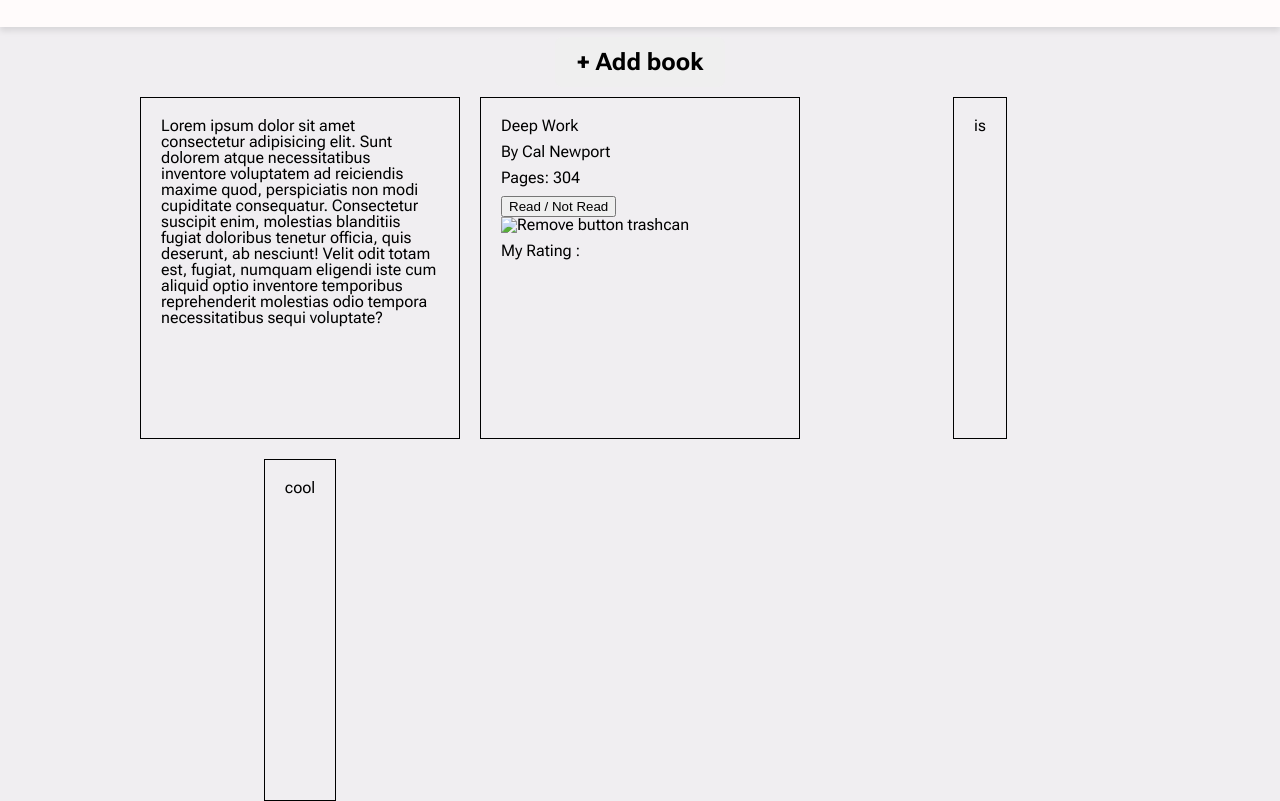
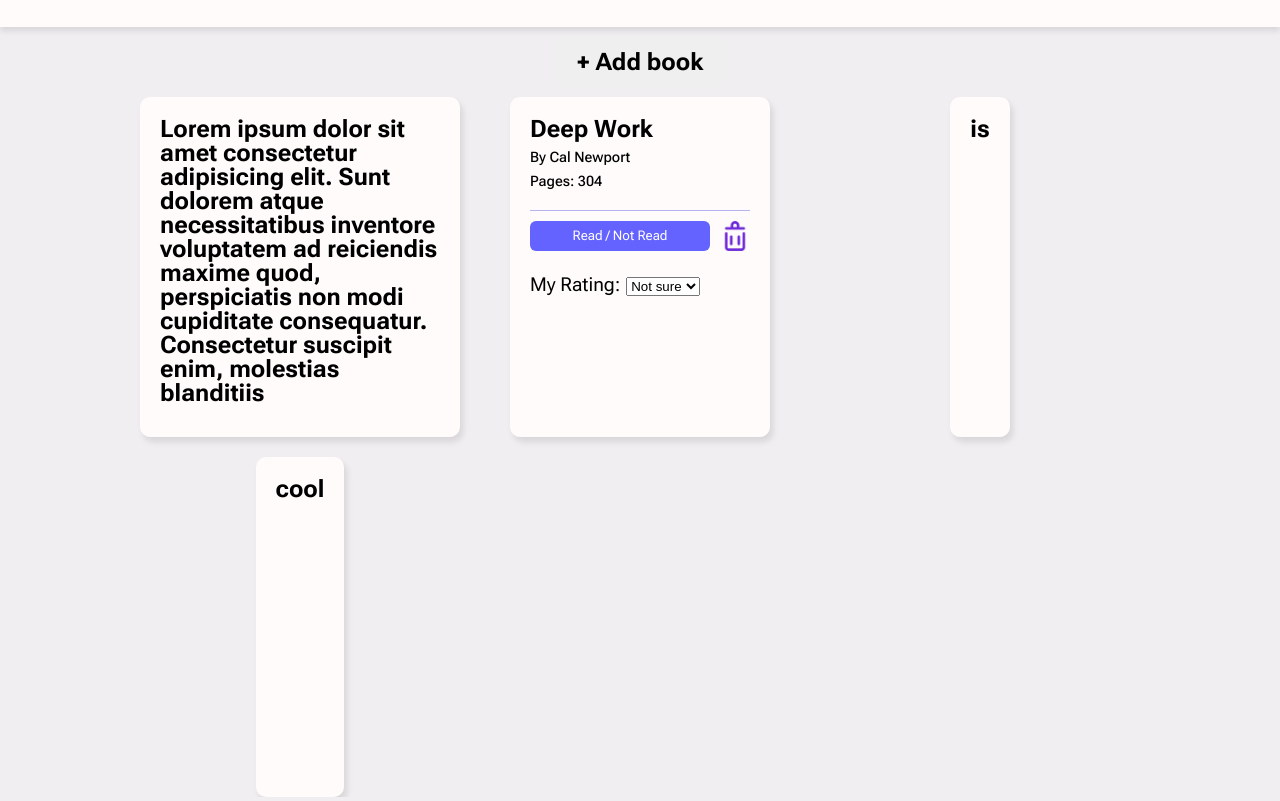
Before and after one commit to SK-2022/Library, a website: page public/index.html in a window 1280 px wide. Shown: the part 73-874 px from the top of the page. Drawn offline with Linux system fonts and the light colour scheme.

Commit message:
Add styling to book card

```diff
--- a/public/index.html
+++ b/public/index.html
@@ -29,16 +29,26 @@
     <!--Book container-->
     <main class="book-card-parent-container">
         <div class="book-card-container">
-            <div class="book-card">Lorem ipsum dolor sit amet consectetur adipisicing elit. Sunt dolorem atque necessitatibus inventore voluptatem ad reiciendis maxime quod, perspiciatis non modi cupiditate consequatur. Consectetur suscipit enim, molestias blanditiis fugiat doloribus tenetur officia, quis deserunt, ab nesciunt! Velit odit totam est, fugiat, numquam eligendi iste cum aliquid optio inventore temporibus reprehenderit molestias odio tempora necessitatibus sequi voluptate?</div>
+            <div class="book-card">Lorem ipsum dolor sit amet consectetur adipisicing elit. Sunt dolorem atque necessitatibus inventore voluptatem ad reiciendis maxime quod, perspiciatis non modi cupiditate consequatur. Consectetur suscipit enim, molestias blanditiis</div>
             <div class="book-card">
                 <div class="book-title">Deep Work</div>
                 <div class="book-author">By Cal Newport</div>
                 <div class="pages">Pages: 304</div>
                 <div class="book-card-btn-container">
                     <button class="reading-status-btn">Read / Not Read</button>
-                    <img src="#" alt="Remove button trashcan">
+                    <img class="trash-icon" src="/images/trash-icon.png" alt="Remove button trashcan">
                 </div>
-                <div class="book-rating">My Rating : </div>
+                <div class="my-rating-container">
+                    <label for="my-rating" class="book-rating">My Rating:</label>
+                    <select name="my-rating" id="my-rating">
+                        <option value="not sure ">Not sure </option>
+                        <option value="terrible">Terrible</option>
+                        <option value="bad">Bad</option>
+                        <option value="ok">OK</option>
+                        <option value="good">Good</option>
+                        <option value="amazing">Amazing</option>
+                    </select>
+                </div>
             </div>
             <div class="book-card">is</div>
             <div class="book-card">cool</div>
--- a/style.css
+++ b/style.css
@@ -140,8 +140,54 @@ body {
 	gap: 10px;
 	padding: 20px;
 	height: 300px;
-	border: 1px solid black;
+	border-radius: 10px;
+	box-shadow: 3px 5px 6px rgba(0, 0, 0, 0.1); /* Box shadow for the card */
+	background: #FFFBFB;
+	font-size: 1.5rem;
+	font-weight: 700;
 }
+
+.book-author, .pages{
+	font-size: 0.9rem;
+	font-weight: 500;
+}
+
+.pages{
+	border-bottom: 1px solid #b4b3f0;
+	padding-bottom: 20px;
+}
+
+.book-card-btn-container{
+	display: flex;
+	justify-content: center;
+	gap: 10px;
+	padding-bottom: 10px;
+}
+
+.reading-status-btn{
+	width: 180px;
+	border: none;
+	border-radius: 6px;
+	background-color: #6563FF;
+	color: #FFFFFF;
+	font-family: 'Roboto Flex',Arial, Helvetica, sans-serif;
+}
+
+.trash-icon{
+	width: 30px;
+	transition: transform 0.3s ease; /*Adds a smooth transition effect*/
+}
+
+.trash-icon:hover{
+	transform: scale(1.2); /*Increases the size on hover*/
+}
+
+
+.book-rating{
+	font-size: 1.2rem;
+	font-weight: 400;
+}
+
 /* Book card styling ends here */
 
 /* Form styling starts here */
```
Also changed, not shown: images/trash-icon.png (added).
